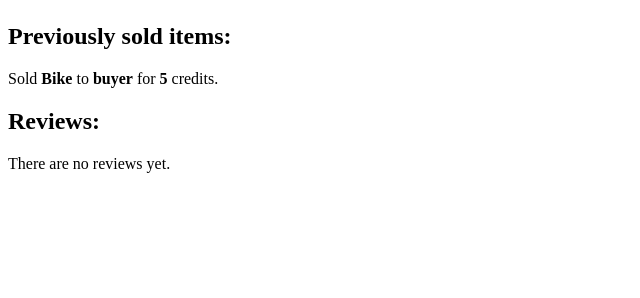
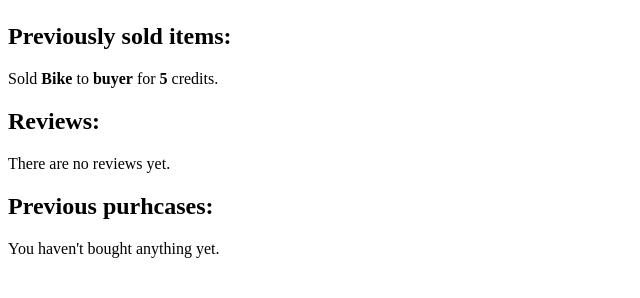
Before and after one commit to filip7557/django-marketplace, a Django app: page /marketplace/profile/1/ in a window 1280 px wide. Shown: the part 177-475 px from the top of the page, without its empty margins (0-640 px from the left). Run offline with Django 4.2, Linux system fonts and the light colour scheme; a user stored in the database is signed in; data comes from the database, SQL or seed files in the repository; data that the repository does not hold is empty.

Commit message:
Add prev purchases for sellers

```diff
--- a/marketplace/templates/marketplace/seller_profile.html
+++ b/marketplace/templates/marketplace/seller_profile.html
@@ -16,4 +16,10 @@
     {% empty %}
         <p>There are no reviews yet.</p>
     {% endfor %}
+    <h2>Previous purhcases:</h2>
+    {% for purchase in purchases %}
+        <p>Bought <b>{{ purchase.ad }}</b> from <b>{{ purchase.seller }}</b> for <b>{{ purchase.ad.price }}</b> credits.</p>
+    {% empty %}
+        <p>You haven't bought anything yet.</p>
+    {% endfor %}
 {% endblock content %}
--- a/marketplace/views.py
+++ b/marketplace/views.py
@@ -72,10 +72,12 @@ def profile(request, user_id):
             reviews = clicked_user.review_set.all()
             if request.user.id == user_id: #seller checking out his own profile
                 prev_sold_items = clicked_user.purchase_set.all()
+                purchases = request.user.purchase_set.all()
                 context = {
                     'seller': clicked_user,
                     'reviews': reviews,
                     'prev_sold_items': prev_sold_items,
+                    'purchases': purchases,
                 }
                 return render(request, 'marketplace/seller_profile.html', context)
             #sellers public profile
```
